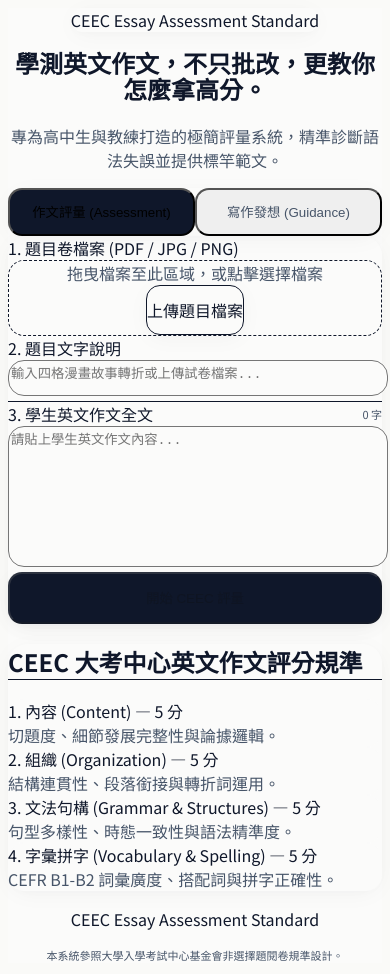
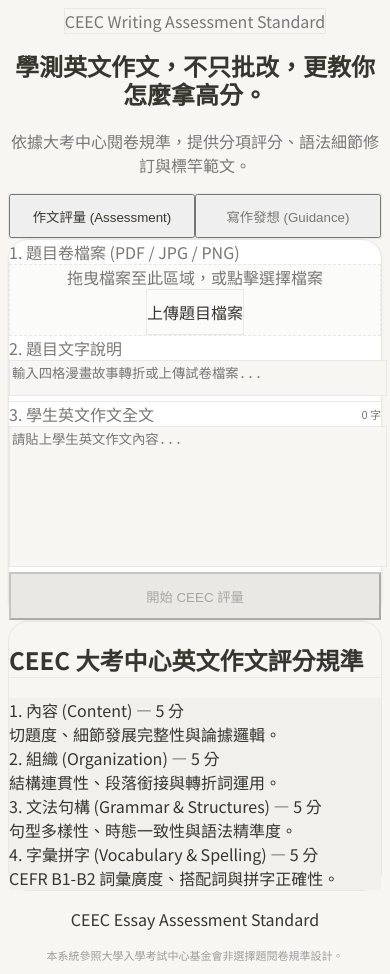
Before and after one commit to jeraldlin66-ops/gsat_eng_essay, a Next.js app: page / in a window 390 px wide. Built offline with nearby package versions, Linux system fonts and the light colour scheme.

Commit message:
style: overhaul UI to Premium EdTech standard with 24px rounded cards, large Hero header and refined shadows

```diff
--- a/app/globals.css
+++ b/app/globals.css
@@ -5,12 +5,11 @@
 :root {
   --font-noto: 'Noto Sans TC', -apple-system, sans-serif;
   --font-space: 'Space Grotesk', var(--font-noto);
-  --ease-clean: cubic-bezier(0.16, 1, 0.3, 1);
 }
 
 body {
-  background-color: #FBFBFA;
-  color: #0F172A;
+  background-color: #F7F6F3;
+  color: #37352F;
   font-family: var(--font-noto);
   -webkit-font-smoothing: antialiased;
 }
@@ -19,21 +18,40 @@
   font-family: var(--font-space), var(--font-noto);
 }
 
-/* Notion / Linear 極簡柔和微陰影 */
-.minimal-shadow {
-  box-shadow: 0 4px 24px -2px rgba(15, 23, 42, 0.04), 0 2px 8px -1px rgba(15, 23, 42, 0.02);
+/* Notion 質感邊框與淡陰影 */
+.notion-card {
+  background-color: #FFFFFF;
+  border: 1px solid #E9E8E4;
+  box-shadow: 0 1px 3px rgba(15, 15, 15, 0.03), 0 0 0 1px rgba(15, 15, 15, 0.01);
 }
 
-.minimal-shadow-hover {
-  transition: transform 240ms var(--ease-clean), box-shadow 240ms var(--ease-clean);
+.notion-card-hover {
+  transition: background-color 150ms ease, border-color 150ms ease, box-shadow 150ms ease;
 }
 
-.minimal-shadow-hover:hover {
-  transform: translateY(-2px);
-  box-shadow: 0 12px 32px -4px rgba(15, 23, 42, 0.07), 0 4px 12px -2px rgba(15, 23, 42, 0.03);
+.notion-card-hover:hover {
+  background-color: #FBFBFA;
+  border-color: #D3D1C7;
+  box-shadow: 0 2px 6px rgba(15, 15, 15, 0.05);
 }
 
-/* 動畫 transition 統一 */
-.ui-transition {
-  transition: all 200ms var(--ease-clean);
+/* Notion Callout / Tag 背景色 */
+.notion-bg-gray { background-color: #F1F0EC; color: #37352F; }
+.notion-bg-blue { background-color: #E8F0FE; color: #1E40AF; }
+.notion-bg-green { background-color: #EDF3EC; color: #2E7D32; }
+.notion-bg-yellow { background-color: #FBF3DB; color: #8F6B00; }
+.notion-bg-red { background-color: #FFE2DD; color: #C4554D; }
+
+/* 微細輸入框 */
+.notion-input {
+  background-color: #F7F6F3;
+  border: 1px solid #E9E8E4;
+  color: #37352F;
 }
+
+.notion-input:focus {
+  background-color: #FFFFFF;
+  border-color: #2383E2;
+  box-shadow: 0 0 0 2px rgba(35, 131, 226, 0.15);
+  outline: none;
+}
--- a/app/layout.tsx
+++ b/app/layout.tsx
@@ -5,18 +5,18 @@
 const notoSansTC = Noto_Sans_TC({
   subsets: ['latin'],
   weight: ['400', '500', '700'],
-  variable: '--font-noto-sans',
+  variable: '--font-noto',
 });
 
 const spaceGrotesk = Space_Grotesk({
   subsets: ['latin'],
-  weight: ['500', '600', '700'],
-  variable: '--font-space-grotesk',
+  weight: ['600', '700'],
+  variable: '--font-space',
 });
 
 export const metadata: Metadata = {
-  title: 'CEEC 學測英文作文智慧評量系統 | EdTech',
-  description: '上傳題目、輸入作文，立即獲得符合 CEEC 評分邏輯的分項評分、修改建議與高分範文。',
+  title: 'CEEC Essay Assessment Standard',
+  description: '學測英文作文極簡評量系統',
 };
 
 export default function RootLayout({
@@ -26,9 +26,7 @@
 }) {
   return (
     <html lang="zh-TW" className={`${notoSansTC.variable} ${spaceGrotesk.variable}`}>
-      <body className="bg-[#FAFAF8] text-[#0F172A] font-sans antialiased selection:bg-[#2563EB]/10 selection:text-[#2563EB]">
-        {children}
-      </body>
+      <body>{children}</body>
     </html>
   );
 }
--- a/app/page.tsx
+++ b/app/page.tsx
@@ -126,44 +126,44 @@
     (mainMode === 'correction' && !userEssay.trim());
 
   return (
-    <div className="min-h-screen bg-[#FBFBFA] text-[#0F172A] selection:bg-slate-200">
+    <div className="min-h-screen bg-[#F7F6F3] text-[#37352F] selection:bg-[#E8F0FE] selection:text-[#1E40AF]">
 
       {/* 🏛️ 置中主容器 (Strict Max-Width 960px) */}
       <div className="max-w-[960px] mx-auto px-6 py-16 md:py-24">
 
-        {/* 頂部 Minimal Brand Key */}
-        <div className="flex justify-center mb-16">
-          <div className="inline-flex items-center gap-2.5 px-4 py-2 bg-white rounded-full minimal-shadow text-xs font-semibold text-[#0F172A]">
-            <span className="w-2 h-2 rounded-full bg-[#2563EB]"></span>
-            <span>CEEC Essay Assessment Standard</span>
+        {/* 頂部 Notion Style Pill */}
+        <div className="flex justify-center mb-12">
+          <div className="inline-flex items-center gap-2 px-3 py-1 bg-white border border-[#E9E8E4] rounded-md text-xs font-medium text-[#787774] shadow-2xs">
+            <span className="w-2 h-2 rounded-full bg-[#2383E2]"></span>
+            <span>CEEC Writing Assessment Standard</span>
           </div>
         </div>
 
-        {/* 🚀 Hero 區塊：中央對齊、標題 64px 700、副標 20px 400、間距 16px、下留白 64px */}
-        <section className="text-center mb-16">
-          <h1 className="font-heading font-bold text-4xl sm:text-5xl md:text-[64px] text-[#0F172A] leading-[1.08] tracking-tight mb-4">
+        {/* 🚀 Hero 區塊：Notion 標題風格 */}
+        <section className="text-center mb-16 space-y-4">
+          <h1 className="font-heading font-bold text-4xl sm:text-5xl md:text-[56px] text-[#37352F] leading-[1.15] tracking-tight">
             學測英文作文，不只批改，更教你怎麼拿高分。
           </h1>
-          <p className="text-[#475569] text-lg md:text-[20px] font-normal leading-relaxed max-w-[680px] mx-auto">
-            專為高中生與教練打造的極簡評量系統，精準診斷語法失誤並提供標竿範文。
+          <p className="text-[#787774] text-lg md:text-[19px] font-normal leading-relaxed max-w-[640px] mx-auto">
+            依據大考中心閱卷規準，提供分項評分、語法細節修訂與標竿範文。
           </p>
         </section>
 
-        {/* 💻 中央表單系統（同一垂直軸、單一卡片容器、圓角 20px） */}
-        <main className="space-y-14">
+        {/* 💻 中央表單系統 */}
+        <main className="space-y-12">
 
-          {/* 模式選擇 (Select / Segment) */}
-          <div className="bg-white p-2 rounded-[20px] minimal-shadow grid grid-cols-2 gap-2">
+          {/* 模式選擇 (Notion Segment Switch) */}
+          <div className="bg-[#F1F0EC] p-1 rounded-xl border border-[#E9E8E4] grid grid-cols-2 gap-1">
             <button
               onClick={() => {
                 setMainMode('correction');
                 setGuidanceResult(null);
                 setCorrectionResult(null);
               }}
-              className={`h-[48px] rounded-[14px] text-sm font-semibold ui-transition ${
+              className={`h-[44px] rounded-lg text-xs font-semibold transition-all duration-150 ${
                 mainMode === 'correction'
-                  ? 'bg-[#0F172A] text-white'
-                  : 'text-[#475569] hover:text-[#0F172A]'
+                  ? 'bg-white text-[#37352F] shadow-2xs'
+                  : 'text-[#787774] hover:text-[#37352F]'
               }`}
             >
               作文評量 (Assessment)
@@ -174,26 +174,26 @@
                 setGuidanceResult(null);
                 setCorrectionResult(null);
               }}
-              className={`h-[48px] rounded-[14px] text-sm font-semibold ui-transition ${
+              className={`h-[44px] rounded-lg text-xs font-semibold transition-all duration-150 ${
                 mainMode === 'guidance'
-                  ? 'bg-[#0F172A] text-white'
-                  : 'text-[#475569] hover:text-[#0F172A]'
+                  ? 'bg-white text-[#37352F] shadow-2xs'
+                  : 'text-[#787774] hover:text-[#37352F]'
               }`}
             >
               寫作發想 (Guidance)
             </button>
           </div>
 
-          {/* 主要表單區塊 */}
-          <div className="bg-white p-8 md:p-10 rounded-[20px] minimal-shadow space-y-8">
+          {/* 主要卡片容器 */}
+          <div className="notion-card p-8 md:p-10 rounded-[20px] space-y-8">
 
             {/* 寫作發想子類型選擇 */}
             {mainMode === 'guidance' && (
               <div className="space-y-3">
-                <label className="text-xs font-semibold text-[#0F172A] uppercase tracking-wider block text-left">
+                <label className="text-xs font-semibold text-[#787774] uppercase tracking-wider block text-left">
                   選擇題目類型
                 </label>
-                <div className="grid grid-cols-2 md:grid-cols-4 gap-3">
+                <div className="grid grid-cols-2 md:grid-cols-4 gap-2.5">
                   {(Object.keys(GUIDANCE_CONFIG) as GuidanceType[]).map((key) => {
                     const isActive = guidanceType === key;
                     return (
@@ -203,10 +203,10 @@
                           setGuidanceType(key);
                           setTopic('');
                         }}
-                        className={`h-[52px] rounded-[16px] text-xs font-semibold ui-transition border ${
+                        className={`h-[48px] rounded-xl text-xs font-medium transition-all border ${
                           isActive
-                            ? 'bg-[#0F172A] text-white border-[#0F172A]'
-                            : 'bg-white text-[#475569] border-slate-200 hover:border-slate-300'
+                            ? 'bg-[#37352F] text-white border-[#37352F]'
+                            : 'bg-white text-[#37352F] border-[#E9E8E4] hover:bg-[#F7F6F3]'
                         }`}
                       >
                         {GUIDANCE_CONFIG[key].label}
@@ -220,7 +220,7 @@
             {/* 目標級分設定 */}
             {mainMode === 'guidance' && (
               <div className="space-y-3">
-                <label className="text-xs font-semibold text-[#0F172A] uppercase tracking-wider block text-left">
+                <label className="text-xs font-semibold text-[#787774] uppercase tracking-wider block text-left">
                   設定目標級分
                 </label>
                 <div className="grid grid-cols-1 md:grid-cols-3 gap-3">
@@ -230,14 +230,14 @@
                       <button
                         key={opt.id}
                         onClick={() => setTargetScore(opt.id)}
-                        className={`p-4 rounded-[16px] text-left ui-transition border ${
+                        className={`p-4 rounded-xl text-left transition-all border ${
                           isSelected
-                            ? 'bg-slate-50 border-[#0F172A] text-[#0F172A]'
-                            : 'bg-white border-slate-200 text-[#475569]'
+                            ? 'bg-[#E8F0FE] border-[#2383E2] text-[#1E40AF]'
+                            : 'bg-white border-[#E9E8E4] text-[#37352F] hover:bg-[#F7F6F3]'
                         }`}
                       >
-                        <div className="font-semibold text-xs text-[#0F172A]">{opt.label}</div>
-                        <div className="text-[11px] text-[#475569] mt-1">{opt.desc}</div>
+                        <div className="font-semibold text-xs">{opt.label}</div>
+                        <div className="text-[11px] opacity-80 mt-1">{opt.desc}</div>
                       </button>
                     );
                   })}
@@ -245,9 +245,9 @@
               </div>
             )}
 
-            {/* 1. 上傳檔案 (52px 統一按鈕與佈局) */}
+            {/* 1. 上傳檔案 */}
             <div className="space-y-3">
-              <label className="text-xs font-semibold text-[#0F172A] uppercase tracking-wider block text-left">
+              <label className="text-xs font-semibold text-[#787774] uppercase tracking-wider block text-left">
                 1. 題目卷檔案 (PDF / JPG / PNG)
               </label>
 
@@ -255,17 +255,17 @@
                 onDragOver={handleDragOver}
                 onDragLeave={handleDragLeave}
                 onDrop={handleDrop}
-                className={`p-8 rounded-[16px] border border-dashed text-center ui-transition ${
+                className={`p-8 rounded-2xl border border-dashed text-center transition-all ${
                   isDragging
-                    ? 'border-[#0F172A] bg-slate-50'
-                    : 'border-slate-200 bg-[#FBFBFA]'
+                    ? 'border-[#2383E2] bg-[#E8F0FE]/30'
+                    : 'border-[#E9E8E4] bg-[#FBFBFA]'
                 }`}
               >
                 <div className="flex flex-col items-center justify-center gap-3">
-                  <span className="text-xs text-[#475569]">
+                  <span className="text-xs text-[#787774]">
                     拖曳檔案至此區域，或點擊選擇檔案
                   </span>
-                  <label className="cursor-pointer h-[48px] px-6 bg-white hover:bg-slate-50 text-[#0F172A] border border-slate-200 rounded-[14px] text-xs font-semibold inline-flex items-center justify-center minimal-shadow ui-transition">
+                  <label className="cursor-pointer h-[44px] px-5 bg-white hover:bg-[#F7F6F3] text-[#37352F] border border-[#E9E8E4] rounded-lg text-xs font-medium inline-flex items-center justify-center transition-all shadow-2xs">
                     上傳題目檔案
                     <input
                       type="file"
@@ -277,7 +277,7 @@
                 </div>
 
                 {fileData && (
-                  <div className="mt-4 inline-flex items-center gap-2 bg-slate-100 px-4 py-2 rounded-[12px] text-xs font-medium text-[#0F172A]">
+                  <div className="mt-4 inline-flex items-center gap-2 notion-bg-gray px-3.5 py-1.5 rounded-md text-xs font-medium">
                     <span>{fileData.name}</span>
                     <button
                       onClick={() => setFileData(null)}
@@ -292,7 +292,7 @@
 
             {/* 2. 題目引導與說明 */}
             <div className="space-y-3">
-              <label htmlFor="topic-input" className="text-xs font-semibold text-[#0F172A] uppercase tracking-wider block text-left">
+              <label htmlFor="topic-input" className="text-xs font-semibold text-[#787774] uppercase tracking-wider block text-left">
                 2. 題目文字說明
               </label>
               <textarea
@@ -305,18 +305,18 @@
                     ? '已成功讀取試卷檔案，可在此補充額外細節需求...'
                     : GUIDANCE_CONFIG[guidanceType].placeholder
                 }
-                className="w-full bg-[#FBFBFA] border border-slate-200 rounded-[16px] p-4 text-[#0F172A] placeholder:text-slate-400 focus:bg-white focus:outline-none focus:border-[#0F172A] text-xs leading-relaxed resize-none ui-transition"
+                className="w-full notion-input rounded-xl p-4 text-xs leading-relaxed resize-none transition-all"
               />
             </div>
 
-            {/* 3. 學生內文 (僅在評量模式顯示) */}
+            {/* 3. 學生內文 */}
             {mainMode === 'correction' && (
-              <div className="space-y-3 pt-4 border-t border-slate-100">
+              <div className="space-y-3 pt-4 border-t border-[#E9E8E4]">
                 <div className="flex justify-between items-center">
-                  <label htmlFor="essay-input" className="text-xs font-semibold text-[#0F172A] uppercase tracking-wider text-left">
+                  <label htmlFor="essay-input" className="text-xs font-semibold text-[#787774] uppercase tracking-wider text-left">
                     3. 學生英文作文全文
                   </label>
-                  <span className="text-[11px] text-[#475569]">{userEssay.length} 字</span>
+                  <span className="text-[11px] text-[#787774]">{userEssay.length} 字</span>
                 </div>
                 <textarea
                   id="essay-input"
@@ -324,48 +324,48 @@
                   value={userEssay}
                   onChange={(e) => setUserEssay(e.target.value)}
                   placeholder="請貼上學生英文作文內容..."
-                  className="w-full bg-[#FBFBFA] border border-slate-200 rounded-[16px] p-4 text-[#0F172A] placeholder:text-slate-400 focus:bg-white focus:outline-none focus:border-[#0F172A] text-xs leading-relaxed font-mono resize-none ui-transition"
+                  className="w-full notion-input rounded-xl p-4 text-xs leading-relaxed font-mono resize-none transition-all"
                 />
               </div>
             )}
 
-            {/* CTA 按鈕：高度統一 52px、圓角 14px */}
+            {/* CTA 按鈕 */}
             <button
               onClick={handleGenerate}
               disabled={isButtonDisabled}
-              className="w-full h-[52px] bg-[#0F172A] hover:bg-black text-white font-semibold rounded-[14px] text-xs tracking-wider ui-transition minimal-shadow disabled:bg-slate-200 disabled:text-slate-400 disabled:cursor-not-allowed"
+              className="w-full h-[48px] bg-[#2383E2] hover:bg-[#1D6FCD] text-white font-medium rounded-xl text-xs tracking-wider transition-all disabled:bg-[#E9E8E4] disabled:text-[#A8A7A1] disabled:cursor-not-allowed"
             >
               {loading ? '系統分析中...' : mainMode === 'correction' ? '開始 CEEC 評量' : '開始寫作發想'}
             </button>
           </div>
 
-          {/* 📊 評量結果：發想模式 */}
+          {/* 📊 評量結果：發想模式 (Notion Callout Cards) */}
           {guidanceResult && !loading && (
-            <div className="space-y-6">
+            <div className="space-y-4">
               {guidanceResult.theme && (
-                <div className="p-8 bg-white rounded-[20px] minimal-shadow space-y-3">
-                  <h3 className="text-xs font-semibold text-[#0F172A] uppercase tracking-wider border-b border-slate-100 pb-3 text-left">
+                <div className="p-6 bg-white border border-[#E9E8E4] rounded-[16px] space-y-2.5">
+                  <div className="inline-block px-2.5 py-0.5 notion-bg-blue rounded-md text-[11px] font-semibold">
                     審題要旨與寫作方向
-                  </h3>
-                  <div className="text-xs leading-relaxed text-[#0F172A] text-left" dangerouslySetInnerHTML={{ __html: guidanceResult.theme }} />
+                  </div>
+                  <div className="text-xs leading-relaxed text-[#37352F] text-left pt-1" dangerouslySetInnerHTML={{ __html: guidanceResult.theme }} />
                 </div>
               )}
 
               {guidanceResult.outline && (
-                <div className="p-8 bg-white rounded-[20px] minimal-shadow space-y-3">
-                  <h3 className="text-xs font-semibold text-[#0F172A] uppercase tracking-wider border-b border-slate-100 pb-3 text-left">
+                <div className="p-6 bg-white border border-[#E9E8E4] rounded-[16px] space-y-2.5">
+                  <div className="inline-block px-2.5 py-0.5 notion-bg-yellow rounded-md text-[11px] font-semibold">
                     段落結構發展建議
-                  </h3>
-                  <div className="text-xs leading-relaxed text-[#0F172A] text-left" dangerouslySetInnerHTML={{ __html: guidanceResult.outline }} />
+                  </div>
+                  <div className="text-xs leading-relaxed text-[#37352F] text-left pt-1" dangerouslySetInnerHTML={{ __html: guidanceResult.outline }} />
                 </div>
               )}
 
               {guidanceResult.vocab && (
-                <div className="p-8 bg-white rounded-[20px] minimal-shadow space-y-3">
-                  <h3 className="text-xs font-semibold text-[#0F172A] uppercase tracking-wider border-b border-slate-100 pb-3 text-left">
+                <div className="p-6 bg-white border border-[#E9E8E4] rounded-[16px] space-y-2.5">
+                  <div className="inline-block px-2.5 py-0.5 notion-bg-green rounded-md text-[11px] font-semibold">
                     進階詞彙與道地句型
-                  </h3>
-                  <div className="text-xs leading-relaxed text-[#0F172A] text-left" dangerouslySetInnerHTML={{ __html: guidanceResult.vocab }} />
+                  </div>
+                  <div className="text-xs leading-relaxed text-[#37352F] text-left pt-1" dangerouslySetInnerHTML={{ __html: guidanceResult.vocab }} />
                 </div>
               )}
             </div>
@@ -373,62 +373,62 @@
 
           {/* 📊 評量結果：診斷模式 */}
           {correctionResult && !loading && (
-            <div className="space-y-6">
-              <div className="p-8 md:p-10 bg-white rounded-[20px] minimal-shadow space-y-4">
-                <div className="flex justify-between items-end border-b border-slate-100 pb-4">
+            <div className="space-y-4">
+              <div className="p-8 bg-white border border-[#E9E8E4] rounded-[20px] space-y-4">
+                <div className="flex justify-between items-end border-b border-[#E9E8E4] pb-4">
                   <div className="text-left">
-                    <span className="text-[11px] font-semibold text-[#475569] uppercase tracking-wider block">
+                    <span className="text-[11px] font-semibold text-[#787774] uppercase tracking-wider block">
                       CEEC 模擬預估得分
                     </span>
-                    <span className="font-heading text-4xl font-bold text-[#0F172A] mt-1 block">
+                    <span className="font-heading text-4xl font-bold text-[#2383E2] mt-1 block">
                       {correctionResult.score}
                     </span>
                   </div>
-                  <span className="text-xs text-[#475569]">滿分 20.0</span>
+                  <span className="text-xs text-[#787774]">滿分 20.0</span>
                 </div>
-                <div className="text-xs leading-relaxed text-[#0F172A] text-left" dangerouslySetInnerHTML={{ __html: correctionResult.summary }} />
+                <div className="text-xs leading-relaxed text-[#37352F] text-left" dangerouslySetInnerHTML={{ __html: correctionResult.summary }} />
               </div>
 
               {correctionResult.errors && (
-                <div className="p-8 bg-white rounded-[20px] minimal-shadow space-y-3">
-                  <h3 className="text-xs font-semibold text-rose-600 uppercase tracking-wider border-b border-slate-100 pb-3 text-left">
-                    逐句語法診斷與修正建議
-                  </h3>
-                  <div className="text-xs leading-relaxed text-[#0F172A] text-left" dangerouslySetInnerHTML={{ __html: correctionResult.errors }} />
+                <div className="p-6 bg-white border border-[#E9E8E4] rounded-[16px] space-y-2.5">
+                  <div className="inline-block px-2.5 py-0.5 notion-bg-red rounded-md text-[11px] font-semibold">
+                    逐句語法診斷與修正對照
+                  </div>
+                  <div className="text-xs leading-relaxed text-[#37352F] text-left pt-1" dangerouslySetInnerHTML={{ __html: correctionResult.errors }} />
                 </div>
               )}
 
               {correctionResult.modelEssay && (
-                <div className="p-8 bg-white rounded-[20px] minimal-shadow space-y-3">
-                  <h3 className="text-xs font-semibold text-[#0F172A] uppercase tracking-wider border-b border-slate-100 pb-3 text-left">
+                <div className="p-6 bg-white border border-[#E9E8E4] rounded-[16px] space-y-2.5">
+                  <div className="inline-block px-2.5 py-0.5 notion-bg-green rounded-md text-[11px] font-semibold">
                     高分標竿範文 (16–18 分級別)
-                  </h3>
-                  <div className="text-xs leading-relaxed text-[#0F172A] text-left" dangerouslySetInnerHTML={{ __html: correctionResult.modelEssay }} />
+                  </div>
+                  <div className="text-xs leading-relaxed text-[#37352F] text-left pt-1" dangerouslySetInnerHTML={{ __html: correctionResult.modelEssay }} />
                 </div>
               )}
             </div>
           )}
 
-          {/* 📚 CEEC 評分維度說明（單一對齊軸卡片） */}
-          <section className="bg-white p-8 md:p-10 rounded-[20px] minimal-shadow space-y-6">
-            <h2 className="text-sm font-semibold text-[#0F172A] border-b border-slate-100 pb-4 text-left">
+          {/* 📚 CEEC 評分維度說明 */}
+          <section className="bg-white p-8 rounded-[20px] border border-[#E9E8E4] space-y-5">
+            <h2 className="text-sm font-semibold text-[#37352F] border-b border-[#E9E8E4] pb-3 text-left">
               CEEC 大考中心英文作文評分規準
             </h2>
-            <div className="grid grid-cols-1 md:grid-cols-2 gap-4 text-xs text-[#475569] text-left">
-              <div className="p-5 bg-[#FBFBFA] rounded-[16px]">
-                <span className="font-semibold text-[#0F172A] block mb-1">1. 內容 (Content) — 5 分</span>
+            <div className="grid grid-cols-1 md:grid-cols-2 gap-3 text-xs text-[#787774] text-left">
+              <div className="p-4 notion-bg-gray rounded-xl">
+                <span className="font-semibold text-[#37352F] block mb-1">1. 內容 (Content) — 5 分</span>
                 切題度、細節發展完整性與論據邏輯。
               </div>
-              <div className="p-5 bg-[#FBFBFA] rounded-[16px]">
-                <span className="font-semibold text-[#0F172A] block mb-1">2. 組織 (Organization) — 5 分</span>
+              <div className="p-4 notion-bg-gray rounded-xl">
+                <span className="font-semibold text-[#37352F] block mb-1">2. 組織 (Organization) — 5 分</span>
                 結構連貫性、段落銜接與轉折詞運用。
               </div>
-              <div className="p-5 bg-[#FBFBFA] rounded-[16px]">
-                <span className="font-semibold text-[#0F172A] block mb-1">3. 文法句構 (Grammar & Structures) — 5 分</span>
+              <div className="p-4 notion-bg-gray rounded-xl">
+                <span className="font-semibold text-[#37352F] block mb-1">3. 文法句構 (Grammar & Structures) — 5 分</span>
                 句型多樣性、時態一致性與語法精準度。
               </div>
-              <div className="p-5 bg-[#FBFBFA] rounded-[16px]">
-                <span className="font-semibold text-[#0F172A] block mb-1">4. 字彙拼字 (Vocabulary & Spelling) — 5 分</span>
+              <div className="p-4 notion-bg-gray rounded-xl">
+                <span className="font-semibold text-[#37352F] block mb-1">4. 字彙拼字 (Vocabulary & Spelling) — 5 分</span>
                 CEFR B1-B2 詞彙廣度、搭配詞與拼字正確性。
               </div>
             </div>
@@ -437,9 +437,9 @@
         </main>
 
         {/* Footer */}
-        <footer className="mt-20 text-center text-xs text-[#475569]">
-          <p className="font-semibold text-[#0F172A]">CEEC Essay Assessment Standard</p>
-          <p className="text-[11px] mt-1 text-slate-400">本系統參照大學入學考試中心基金會非選擇題閱卷規準設計。</p>
+        <footer className="mt-20 text-center text-xs text-[#787774]">
+          <p className="font-medium text-[#37352F]">CEEC Essay Assessment Standard</p>
+          <p className="text-[11px] mt-1 opacity-70">本系統參照大學入學考試中心基金會非選擇題閱卷規準設計。</p>
         </footer>
 
       </div>
```
